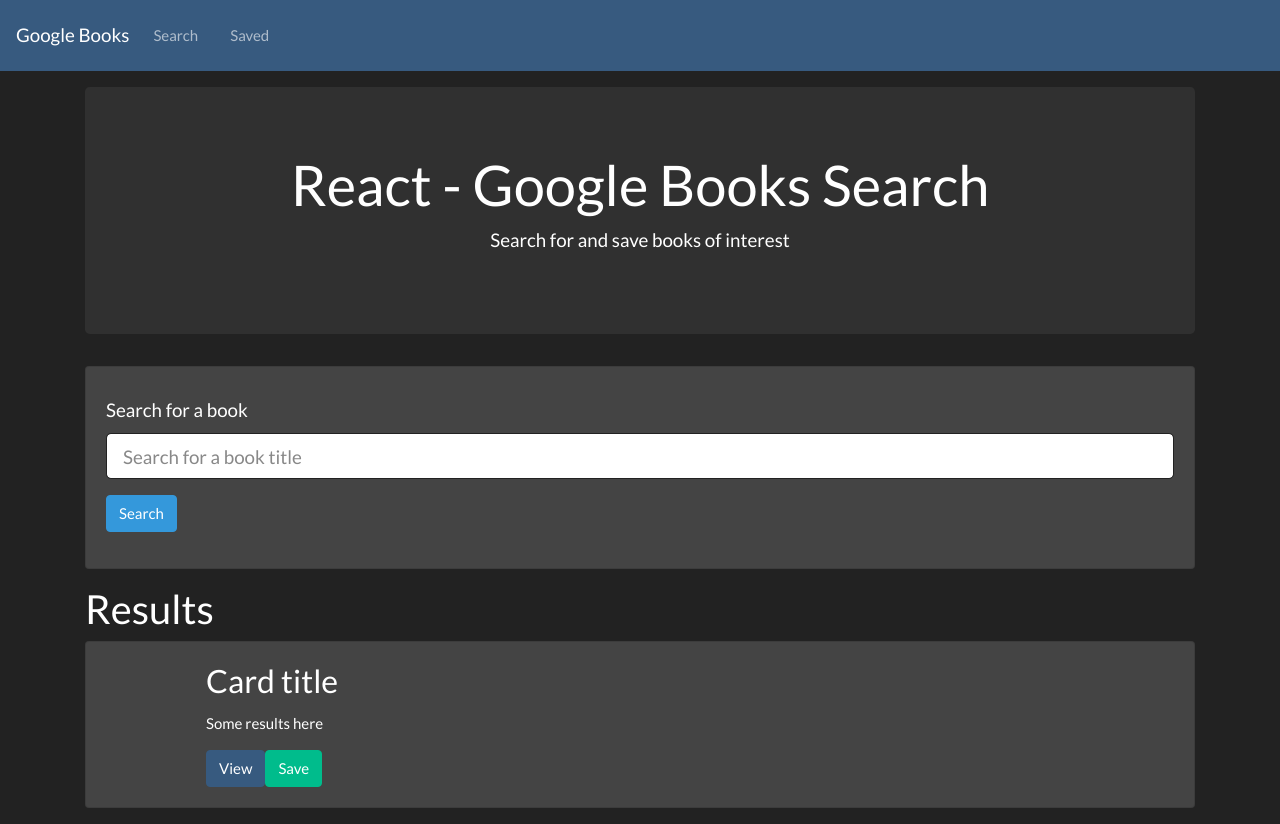
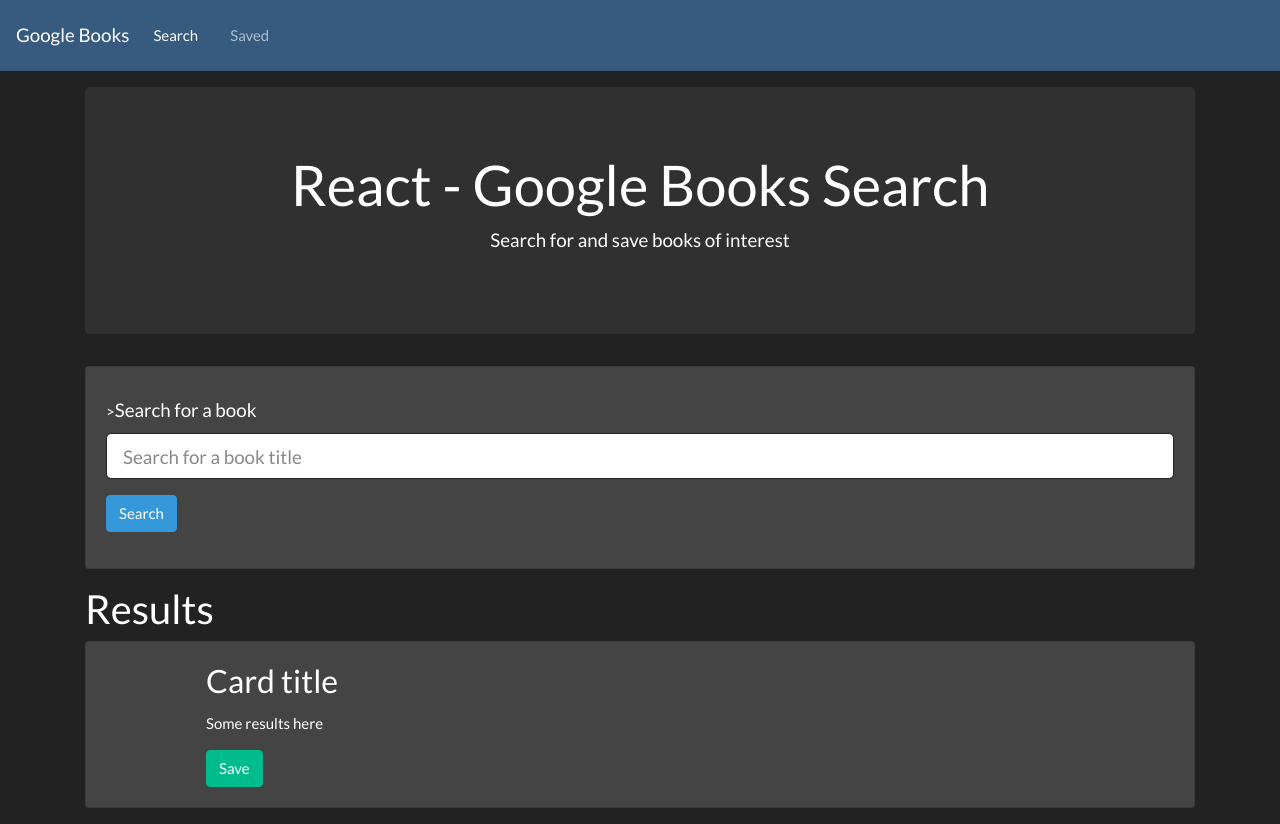
Before and after one commit to Joelynn94/google-books-search, a React (Create React App) app in the folder client/: page / in a window 1280 px wide. Built offline with nearby package versions, Linux system fonts and the light colour scheme.

Commit message:
search input still isn't filling in the search inside the api call

```diff
--- a/client/src/App.js
+++ b/client/src/App.js
@@ -1,6 +1,6 @@
 import React from "react";
 import { BrowserRouter as Router, Route, Switch } from "react-router-dom";
-import Books from "./pages/Books";
+import Home from "./pages/Home";
 import Saved from "./pages/Saved";
 import NoMatch from "./pages/NoMatch";
 import Navbar from "./components/Navbar";
@@ -12,7 +12,7 @@
         <Navbar />
         <Switch>
           <Route exact path={["/", "/books"]}>
-            <Books />
+            <Home />
           </Route>
           <Route exact path="/books/:id">
             <Saved />
--- a/client/src/components/Navbar/index.js
+++ b/client/src/components/Navbar/index.js
@@ -15,8 +15,8 @@
       <ul className="navbar-nav mr-auto">
         <li className="nav-item">
           <Link
-            className={location.pathname === "/search" ? "nav-link active" : "nav-link"}
-            to="/search">
+            className={location.pathname === "/" ? "nav-link active" : "nav-link"}
+            to="/">
               Search
           </Link>
         </li>
--- a/client/src/components/Results/index.js
+++ b/client/src/components/Results/index.js
@@ -13,7 +13,6 @@
           <h3 className="card-title">Card title</h3>
           <p className="card-text">Some results here</p>
 
-          <button className="btn btn-primary">View</button>
           <button className="btn btn-success">Save</button>
         </div>
       </div>
--- a/client/src/components/Search/index.js
+++ b/client/src/components/Search/index.js
@@ -5,7 +5,7 @@
     <div className="card text-white bg-secondary mb-3">
       <div className="card-body">
         <div className="form-group">
-          <form>
+          <form onClick={props.handleFormSubmit}>>
             <label
               htmlFor="searchInput"
               className="col-form-label col-form-label-lg">
@@ -21,8 +21,7 @@
             />
             <button
               className="btn btn-info mt-3"
-              type="submit"
-              onClick={props.handleFormSubmit}>
+              type="submit">
                 Search
             </button>
           </form>
--- a/client/src/pages/Books.js
+++ b/client/src/pages/Home.js
@@ -5,38 +5,10 @@
 import API from "../utils/API";
 
 
-function Books() {
+function Home() {
   // Setting our component's initial state
+  const [bookSearch, setBookSearch] = useState('')
   const [books, setBooks] = useState([])
-  const [bookSearch, setBookSearch] = useState('')
-  const [url, setUrl] = useState('')
-  const [title, setTitle] = useState('')
-
-  // Load all books and store them with setBooks
-  useEffect(() => {
-    if (!bookSearch) {
-      return
-    }
-    loadBooks(bookSearch)
-  }, [bookSearch])
-
-  // Loads all books and sets them to books
-  function loadBooks(query) {
-    API.getBooks(query)
-      .then(res => {
-        // Checking to see if any data comes back
-        if (res.data.length === 0) {
-          throw new Error('No results found.')
-        }
-        // checking for an error message
-        if (res.data.status === 'error') {
-          throw new Error(res.data.message)
-        }
-        setBooks(res.data)
-
-      })
-      .catch(err => console.log(err));
-  };
 
   // Handles updating component state when the user types into the input field
   function handleInputChange(event) {
@@ -49,7 +21,22 @@
   // Then reload books from the database
   function handleFormSubmit(event) {
     event.preventDefault();
-    console.log(loadBooks(bookSearch))
+
+    // Loads all books and sets them to books
+    API.getGoogleSearchBook(bookSearch)
+    .then(res => {
+      // Checking to see if any data comes back
+      if (res.data.length === 0) {
+        throw new Error('No results found.')
+      }
+      // checking for an error message
+      if (res.data.status === 'error') {
+        throw new Error(res.data.message)
+      }
+      setBooks(res.data)
+
+    })
+    .catch(err => console.log(err));
   };
 
     return (
@@ -66,4 +53,4 @@
   }
 
 
-export default Books;
+export default Home;
--- a/client/src/pages/NoMatch.js
+++ b/client/src/pages/NoMatch.js
@@ -3,7 +3,7 @@
 function NoMatch() {
   return (
     <div>
-
+      <h1>404 - this page does not exist</h1>
     </div>
   );
 }
--- a/client/src/utils/API.js
+++ b/client/src/utils/API.js
@@ -1,17 +1,16 @@
 import axios from "axios";
 
 export default {
-  // Gets all books
-  getBooks: function (query) {
+  getGoogleSearchBook: function(query) {
     return axios.get(`https://www.googleapis.com/books/v1/volumes?q=${query}`);
   },
   // Deletes the book with the given id
   deleteBook: function(id) {
     return axios.delete(`/api/books/${id}`);
   },
-  // Saves a book to the database
-  saveBook: function(bookData) {
-    return axios.post(`/api/books${bookData}`);
+  // Saves a book to the database using the id
+  saveBook: function(id) {
+    return axios.post(`/api/books${id}`);
   },
   // Get the saved a books from the database
   savedBooks: function () {
```
